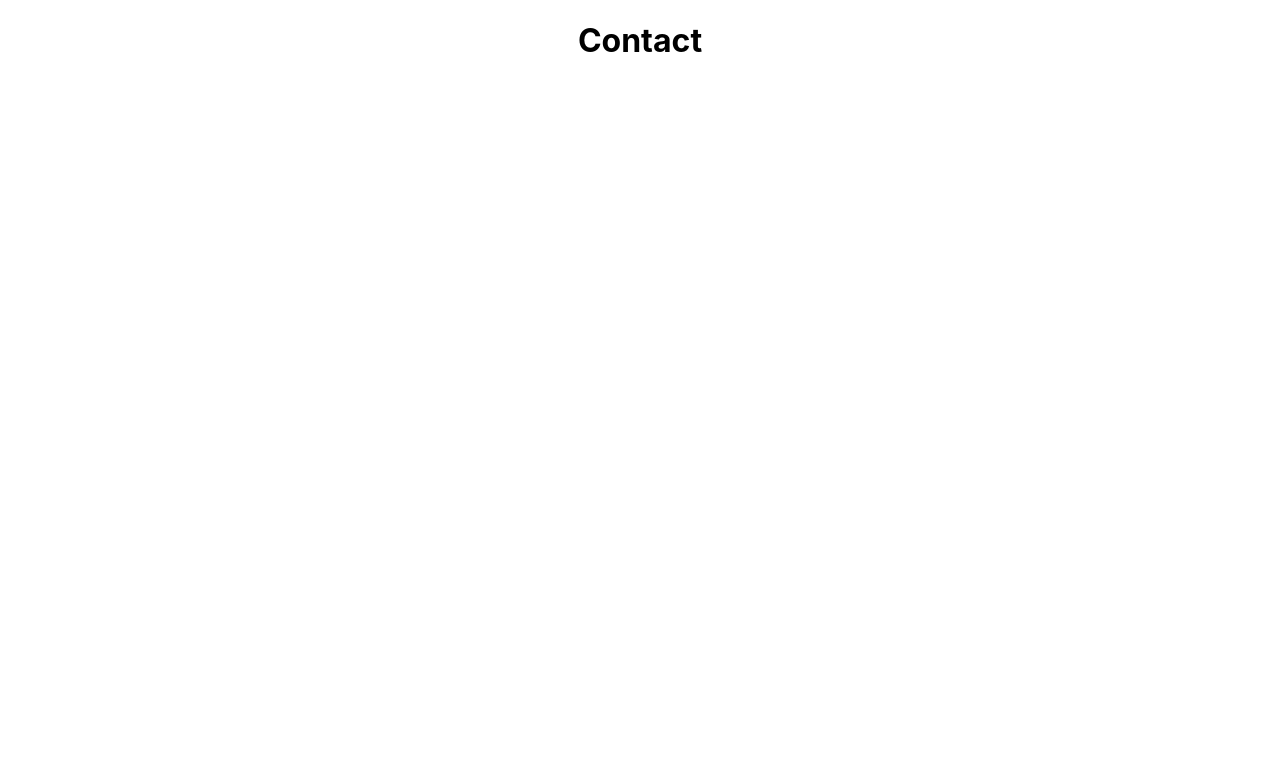
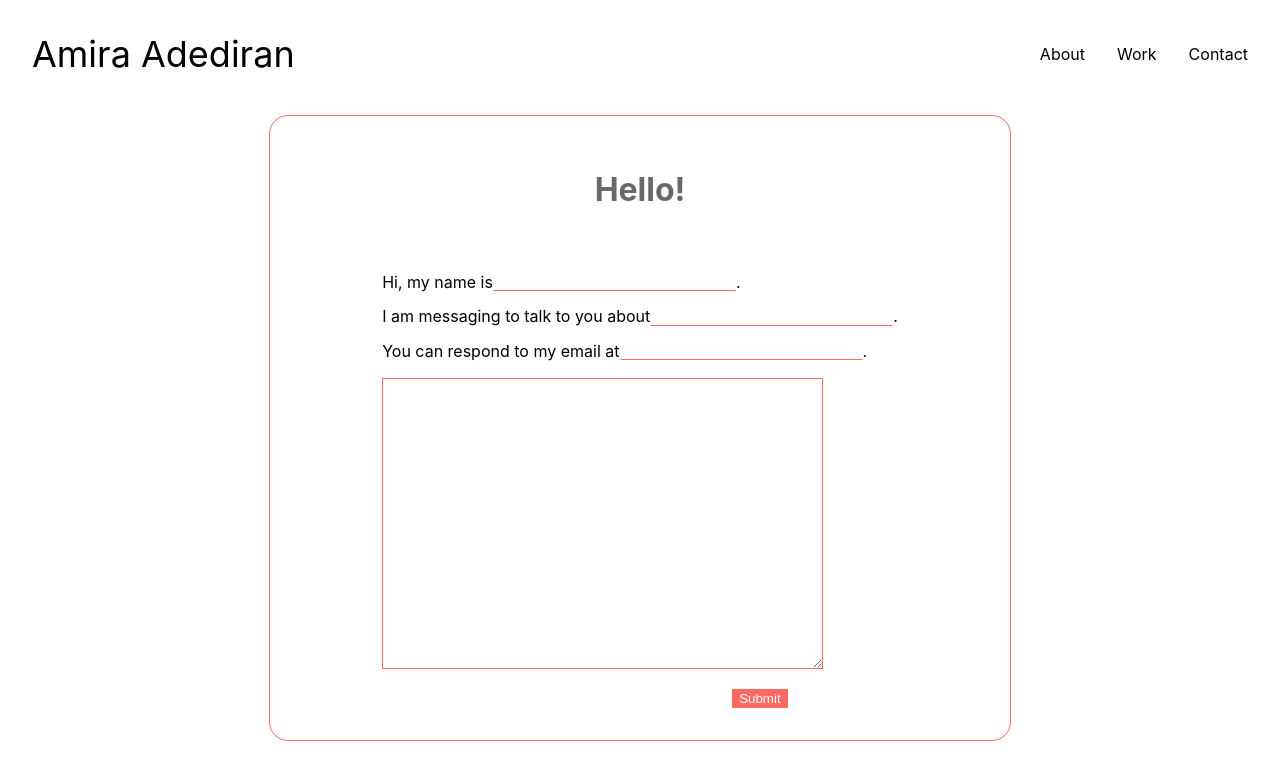
Before and after one commit to amxra/amiradediran2.0, a React (Create React App) app in the folder site/: page /contact in a window 1280 px wide. Shown: the top 780 px of the page. Built offline with nearby package versions, Linux system fonts and the light colour scheme.

Commit message:
Complete contact form

```diff
--- a/site/package.json
+++ b/site/package.json
@@ -3,6 +3,7 @@
   "version": "0.1.0",
   "private": true,
   "dependencies": {
+    "axios": "^0.19.0",
     "jquery": "^3.4.1",
     "react": "^16.12.0",
     "react-dom": "^16.12.0",
--- a/site/src/components/contact.js
+++ b/site/src/components/contact.js
@@ -1,14 +1,133 @@
-import React from 'react';
+
+import React, { useState } from "react";
+import axios from "axios";
+import styled from 'styled-components';
+import NavTwo from './nav2'
+
+ const StyledContainer = styled.div`
+     box-sizing: border-box;
+     width: 100%;
+     height: 80vh;
+     display: flex;
+     justify-content: center;
+     align-items: center;
+
+     .contact-form{
+
+         box-sizing: border-box;
+         border: 1px solid #FF6961;
+         width: 100%;
+         height: 70%;
+         border-radius: 19px;
+         padding: 2rem;
+
+         h1{
+             color: #686868;
+         }
+     }
+
+     form{
+         margin-top: 3rem;
+         padding: 0 5rem;
+         text-align: left;
+     }
+
+     button{
+         background-color: #FF6961;
+         color: #fff;
+         margin-top: 1rem;
+         margin-left: 350px;
+         border: 1px solid #FF6961;
+     }
+
+     input[type="text"],
+     input[type="email"],
+     textarea{
+         margin-top: 1.1rem;
+         border: 1px solid #FF6961;
+         color: #606060;
+         padding: 0 2rem;
+     }
+
+     textarea{
+         padding: 2rem;
+     }
+
+     input[type="text"],
+     input[type="email"]{
+         border-color: #fff #fff #FF6961 #fff;
+     }
 
 
-class Contact extends React.Component{
-    render(){
-        return(
-            <div className = 'about-component'>
-                <h1>Contact </h1>
-            </div>
-        )
+     label{
+         display:block;
+     }
+ `
+
+function Contact() {
+  const [serverState, setServerState] = useState({
+    submitting: false,
+    status: null
+  });
+  const handleServerResponse = (ok, msg, form) => {
+    setServerState({
+      submitting: false,
+      status: { ok, msg }
+    });
+    if (ok) {
+      form.reset();
     }
-}
+  };
+  const handleOnSubmit = e => {
+    e.preventDefault();
+    const form = e.target;
+    setServerState({ submitting: true });
+    axios({
+      method: "post",
+      url: "https://formspree.io/amiradediran@gmail.com",
+      data: new FormData(form)
+    })
+      .then(response => {
+        handleServerResponse(true, "Thanks!", form);
+      })
+      .catch(response => {
+        handleServerResponse(false, response.response.data.error, form);
+      });
+  };
+  return (
+    <div className = "contact-container">
+        <NavTwo/>
+        <StyledContainer>
+        <div className = "contact">
+        <div class = "contact-form">
+            <h1>Hello!</h1>
+            <form onSubmit={handleOnSubmit}>
+                <label htmlFor="name">Hi, my name is
+                <input id="text" type="text" name="name" required/>.
+                </label>
+                <label htmlFor="name"> I am messaging to talk to you about
+                <input id="text" type="text" name="name" required/>.
+                </label>
+                <label htmlFor="email">You can respond to my email at
+                <input id="email" type="email" name="email" required />
+                .</label>
+                <label htmlFor="message">
+                <textarea id="message" name="message" cols="45" rows="15" ></textarea>
+                </label>
+                <button type="submit" disabled={serverState.submitting}>
+                Submit
+                </button>
+                {serverState.status && (
+                <p className={!serverState.status.ok ? "errorMsg" : ""}>
+                    {serverState.status.msg}
+                </p>
+                )}
+            </form>
+      </div>
+    </div>
+      </StyledContainer>
+    </div>
+  );
+};
 
 export default Contact;
```
Also changed, not shown: 1 other file (tests, documents, lock files or other folders).
